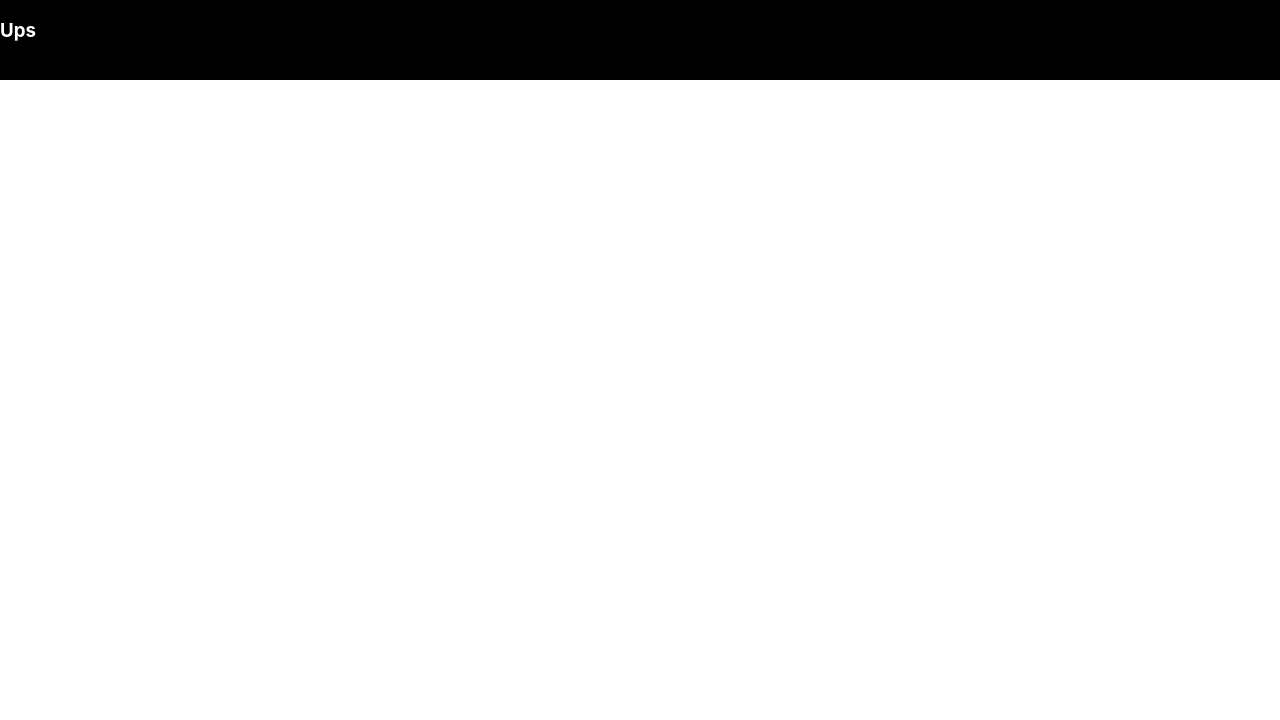
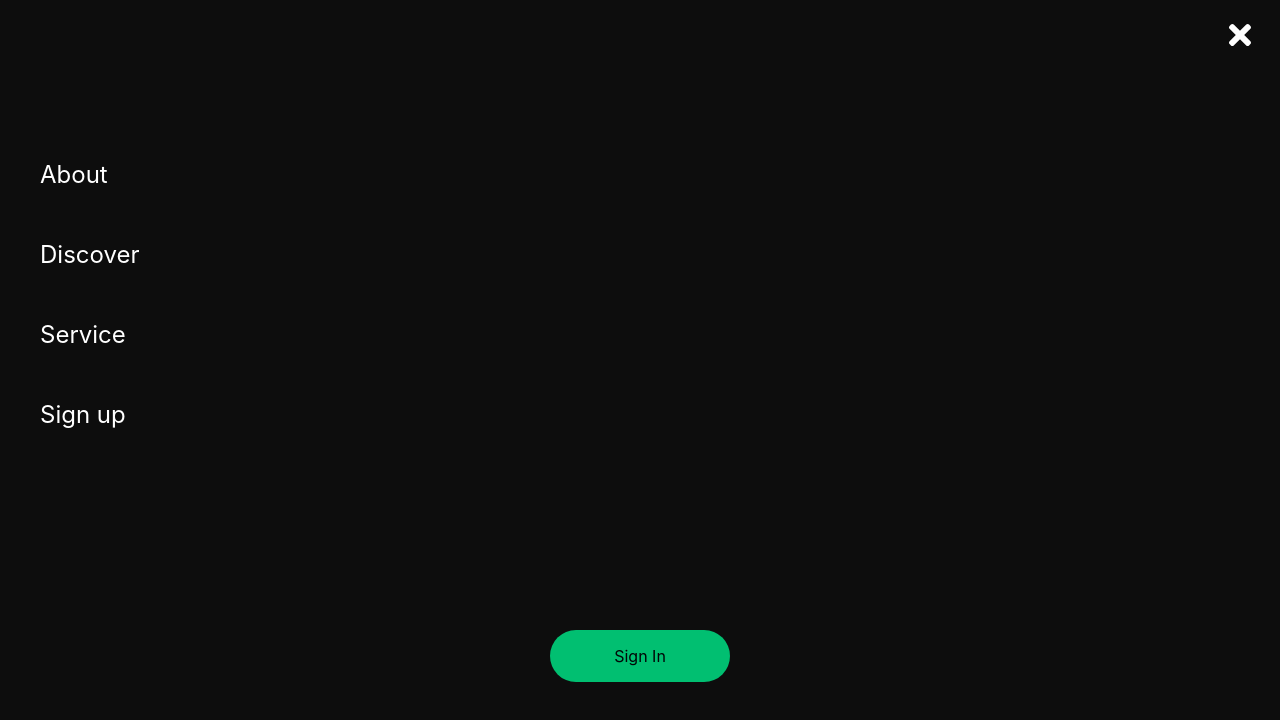
Before and after one commit to jirois/Phs_tem, a React (Create React App) app: page / in a window 1280 px wide. Shown: the top 720 px of the page. Built offline with nearby package versions, Linux system fonts and the light colour scheme.

Commit message:
feat: working on nav

```diff
--- a/src/App.js
+++ b/src/App.js
@@ -1,11 +1,14 @@
+import { BrowserRouter as Router } from 'react-router-dom'
 import Navbar from "./components/navbar";
+import Sidebar from './components/sidebar';
 
 
 function App() {
   return (
-    <div>
+    <Router>
+      <Sidebar />
       <Navbar />
-    </div>
+    </Router>
   );
 }
 
--- a/src/components/navbar/index.js
+++ b/src/components/navbar/index.js
@@ -1,8 +1,15 @@
 import React from 'react';
+import { FaBars } from 'react-icons/fa'
 import {
     Nav,
     NavbarContainer,
-    NavbarIcon
+    NavLogo,
+    MobileIcon,
+    NavItem,
+    NavLinks,
+    NavMenu,
+    NavBtn,
+    NavBtnLinks
 }
     from './navbarElements'
 
@@ -11,9 +18,31 @@
         <>
             <Nav>
                 <NavbarContainer>
-                    <NavbarIcon>
+                    <NavLogo to="/">
                         Ups
-                    </NavbarIcon>
+                    </NavLogo>
+                    <MobileIcon>
+                        <FaBars />
+                    </MobileIcon>
+                    <NavMenu>
+                        <NavItem>
+                            <NavLinks to="about">About</NavLinks>
+                        </NavItem>
+                        <NavItem>
+                            <NavLinks to="discover">Discover</NavLinks>
+                        </NavItem>
+                        <NavItem>
+                            <NavLinks to="service">Service</NavLinks>
+                        </NavItem>
+                        <NavItem>
+                            <NavLinks to="signup">Signup</NavLinks>
+                        </NavItem>
+                    </NavMenu>
+                    <NavBtn>
+                        <NavBtnLinks to="/signin">
+                            Sign In
+                        </NavBtnLinks>
+                    </NavBtn>
                 </NavbarContainer>
             </Nav>
         </>
--- a/src/components/navbar/navbarElements.js
+++ b/src/components/navbar/navbarElements.js
@@ -1,18 +1,113 @@
 import styled from 'styled-components'
+import { Link as LinkR } from 'react-router-dom'
+import { Link as LinkS } from 'react-scroll'
 
 export const Nav = styled.nav`
     background: #000;
     height: 80px;
     font-size: 1rem;
     display: flex;
-    align-item: center;
+    justify-content: center;
+    align-items: center;
+    position: sticky;
+    top: 0;
+    left: 0;
     z-index: 10;
 `
 export const NavbarContainer = styled.div`
     width: 100%;
     height: 100%;
+    display: flex;
+    justify-content: space-between;
+    padding: 0 24px;
+    max-width: 1100px;
+    z-index: 1;
+
 `
 
-export const NavbarIcon = styled.h3`
+export const NavLogo = styled(LinkR)`
     color: #fff;
+    justify-self: flex-start;
+    display: flex;
+    align-items: center;
+    font-size: 1.5rem;
+    margin-left: 24px;
+    text-decoration: none;
+    font-weight: bold;
+    cursor: pointer;
 `
+
+export const MobileIcon = styled.div`
+    display: none;
+
+    @media screen and (max-width: 760px){
+        display: block;
+        position: absolute;
+        top: 0;
+        right: 0;
+        transform: translate(-100%, 60%);
+        font-size: 1.8rem;
+        color: #fff;
+        cursor: pointer;
+
+    }
+`
+export const NavMenu = styled.ul`
+    display: flex;
+    align-items: center;
+    list-style: none;
+    text-align: center;
+    margin-right: -22px;
+
+    @media screen and (max-width: 760px){
+        display: none;
+    }
+`
+
+export const NavItem = styled.li`
+    height: 80px;
+`
+
+export const NavLinks = styled(LinkS)`
+    color: #fff;
+    display: flex;
+    align-items: center;
+    text-decoration: none;
+    padding: 0 1rem;
+    height: 100%;
+    cursor: pointer;
+
+    &.active{
+        border-bottom: 3px solid #01bf71;
+    }
+`
+
+export const NavBtn = styled.nav`
+    display: flex;
+    align-items: center;
+
+    @media screen and (max-width: 760px){
+        display: none;
+    }
+`
+
+export const NavBtnLinks = styled(LinkR)`
+    border-radius: 50px;
+    background: #01bf71;
+    white-space: nowrap;
+    padding: 10px 22px;
+    color: #010606;
+    font-size: 1rem;
+    outline: none;
+    border: none;
+    cursor: pointer;
+    transition: all 0.2s ease-in-out;
+    text-decoration: none;
+
+    &:hover {
+        transition: all 0.2s ease-in-out;
+        background: #fff;
+        color: #01bf71;
+    }
+
+`
--- a/src/components/sidebar/index.js
+++ b/src/components/sidebar/index.js
@@ -0,0 +1,44 @@
+import React from 'react';
+
+import {
+    SidebarContainer,
+    Icon,
+    CloseIcon,
+    SidebarWrapper,
+    SidebarMenu,
+    SidebarLink,
+    SidebarBtnWrapper,
+    SidebarRouter
+} from './sidebarElements';
+const Sidebar = () => {
+    return (
+        <SidebarContainer>
+            <Icon>
+                <CloseIcon />
+            </Icon>
+            <SidebarWrapper>
+                <SidebarMenu>
+                    <SidebarLink to="about">
+                        About
+                    </SidebarLink>
+                    <SidebarLink to="discover">
+                        Discover
+                    </SidebarLink>
+                    <SidebarLink to="service">
+                        Service
+                    </SidebarLink>
+                    <SidebarLink to="signup">
+                        Sign up
+                    </SidebarLink>
+                </SidebarMenu>
+                <SidebarBtnWrapper>
+                    <SidebarRouter to='/signin'>Sign In</SidebarRouter>
+                </SidebarBtnWrapper>
+            </SidebarWrapper>
+        </SidebarContainer>
+    );
+};
+
+
+
+export default Sidebar;
--- a/src/components/sidebar/sidebarElements.js
+++ b/src/components/sidebar/sidebarElements.js
@@ -0,0 +1,97 @@
+import styled from "styled-components";
+import { FaTimes } from "react-icons/fa";
+import { Link as LinkR } from 'react-router-dom'
+import { Link as LinkS } from 'react-scroll'
+
+export const SidebarContainer = styled.aside`
+    position: fixed;
+    z-index: 999;
+    width: 100%;
+    height: 100%;
+    background: #0d0d0d;
+    display: grid;
+    align-items: center;
+    top: 0;
+    left: 0;
+    transition: 0.3s ease-in-out;
+    /* opacity: ${({ isopen }) => (isopen ? '100%' : '0')};
+      top: ${({ isopen }) => (isopen ? '0' : '-100%')} */
+      top: 0;
+`
+
+export const CloseIcon = styled(FaTimes)`
+    color: #fff;
+`
+
+export const Icon = styled.div`
+    position: absolute;
+    top: 1.2rem;
+    right: 1.5rem;
+    background: transparent;
+    font-size: 2rem;
+    cursor: pointer;
+    outline: none;
+`
+
+export const SidebarWrapper = styled.div`
+    color: #fff;
+    text-align: center;
+`
+
+export const SidebarMenu = styled.ul`
+    display: grid;
+    grid-template-columns: 1fr;
+    grid-template-rows: repeat(6, 80px);
+    text-align: center;
+
+
+    @media screen and (max-width: 480px){
+        grid-template-rows: repeat(6, 60px);
+
+    }
+`
+
+export const SidebarLink = styled(LinkS)`
+    display: flex;
+    align-items: center;
+    justify-centent: center;
+    font-size: 1.5rem;
+    text-align: center:
+    text-decoration: none;
+    list-style: none;
+    transition: 0.2s ease-in-out;
+    text-decoration: none;
+    color: #fff;
+    cursor: pointer;
+
+    &:hover {
+        transition: 0.2s ease-in-out;
+        color: #01bf71
+    }
+`
+
+
+
+export const SidebarBtnWrapper = styled.div`
+    display: flex;
+    justify-content: center;
+`
+
+export const SidebarRouter = styled(LinkR)`
+    border-radius: 50px;
+    background: #01bf71;
+    white-space: nowrap;
+    padding: 16px 64px;
+    color: #010606;
+    border: none;
+    outline: none;
+    text-decoration: none;
+    transition: all 0.2s ease-in-out;
+    cursor: pointer
+
+    &:hover{
+        transition: all 0.2s ease-in-out;
+        background: #fff;
+        color: #01bf71;
+    }
+`
```
